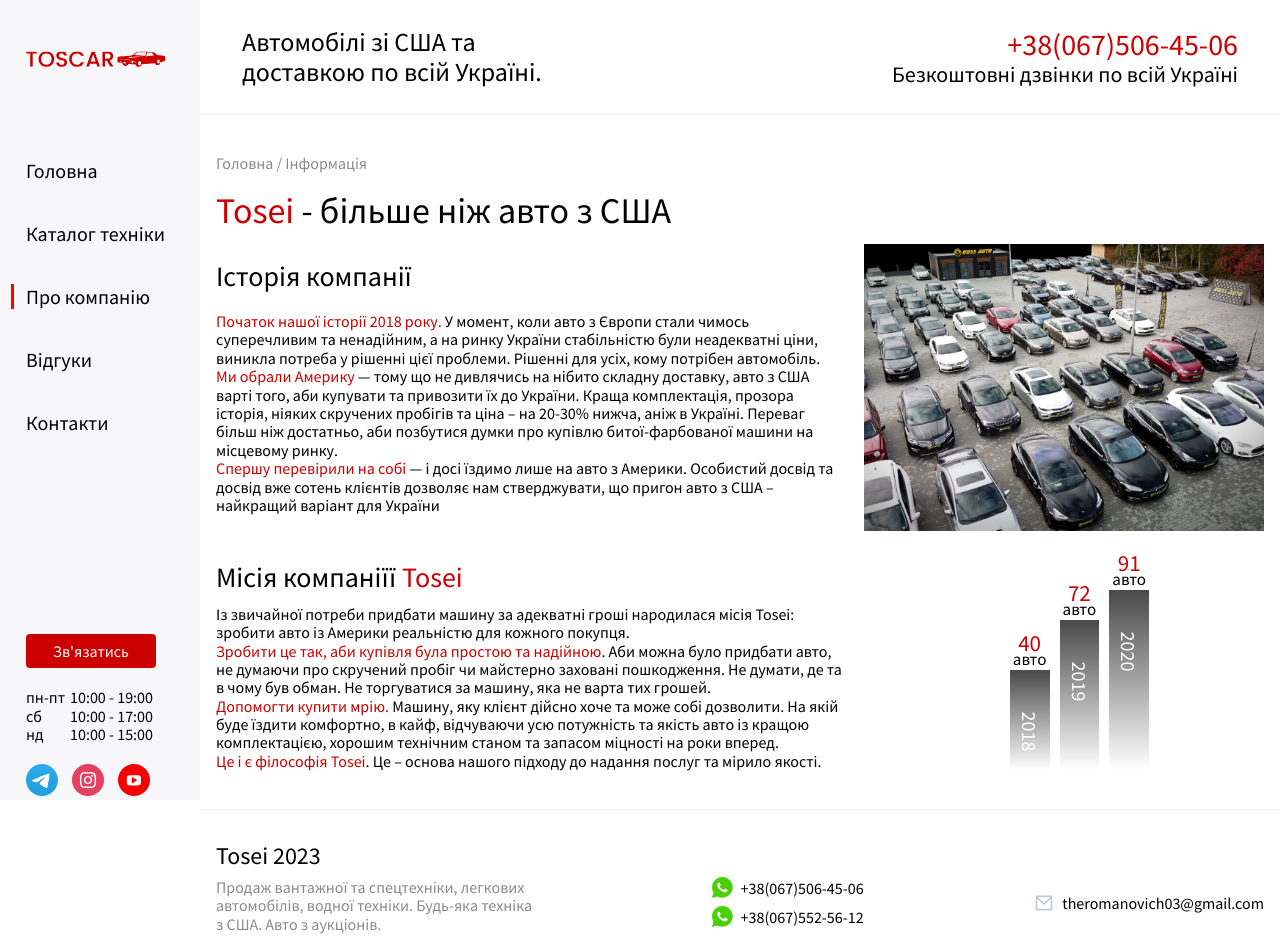
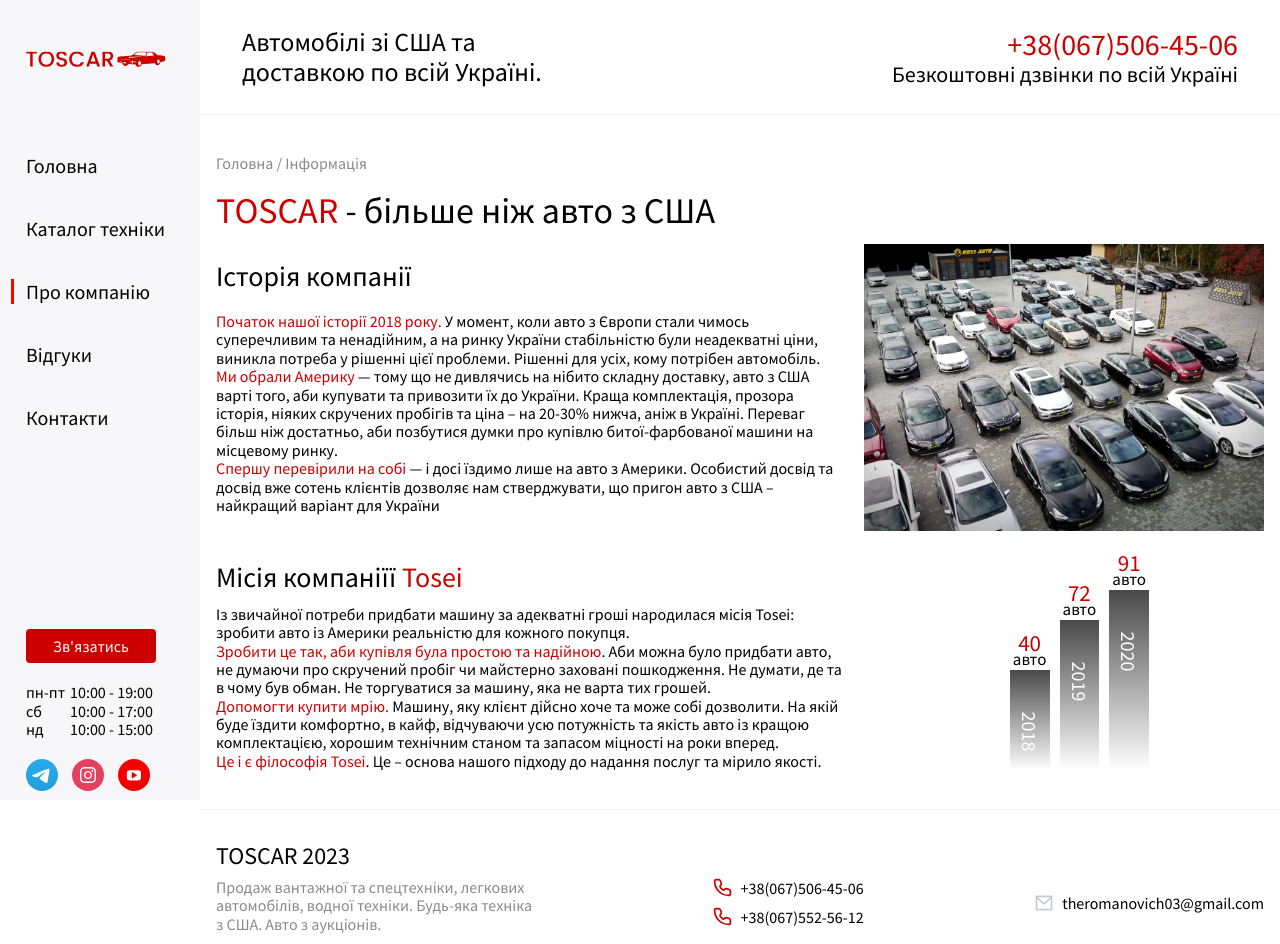
Before and after one commit to theromanovich/toscar, a Next.js app: page /information in a window 1280 px wide. Shown: the top 944 px of the page. Built offline with nearby package versions, Linux system fonts and the light colour scheme.

Commit message:
some improvements

```diff
--- a/src/components/Information/Information.js
+++ b/src/components/Information/Information.js
@@ -8,7 +8,7 @@ const Information = () => {
           <Link href='/information'>Інформація</Link>
         </div>
         <div className='information__title'>
-          <span>Tosei</span> - більше ніж авто з США
+          <span>TOSCAR</span> - більше ніж авто з США
         </div>
         <div className='information__descr'>
           <div>
--- a/src/components/ToseiFooter/ToseiFooter.js
+++ b/src/components/ToseiFooter/ToseiFooter.js
@@ -6,7 +6,7 @@ const ToseiFooter = () => {
     <div className='footer'>
       <div className='footer__container'>
         <div className='footer__about'>
-          <div className='footer__title'>Tosei {footerYear}</div>
+          <div className='footer__title'>TOSCAR {footerYear}</div>
           <div className='footer__descr'>
             Продаж вантажної та спецтехніки, легкових автомобілів, водної
             техніки. Будь-яка техніка з США. Авто з аукціонів.
--- a/src/components/ToseiFooter/ToseiFooterIcons.js
+++ b/src/components/ToseiFooter/ToseiFooterIcons.js
@@ -52,16 +52,32 @@ export const EmailIcon = () => {
 export const TelIcon = () => {
   return (
     <svg
-      width='21'
-      height='21'
-      viewBox='0 0 21 21'
+      width='21px'
+      height='21px'
+      viewBox='0 0 24 24'
       fill='none'
       xmlns='http://www.w3.org/2000/svg'
     >
-      <path
-        d='M17.7561 3.13331C15.7993 1.18331 13.1902 0.0999756 10.4362 0.0999756C4.7108 0.0999756 0.0724728 4.7222 0.0724728 10.4278C0.0724728 12.2333 0.579791 14.0389 1.44948 15.5555L0 20.9L5.50802 19.4555C7.02997 20.25 8.69686 20.6833 10.4362 20.6833C16.1617 20.6833 20.8 16.0611 20.8 10.3555C20.7275 7.68331 19.7129 5.08331 17.7561 3.13331ZM15.4369 14.1111C15.2195 14.6889 14.2049 15.2666 13.6976 15.3389C13.2627 15.4111 12.6829 15.4111 12.1031 15.2666C11.7408 15.1222 11.2334 14.9778 10.6537 14.6889C8.0446 13.6055 6.3777 11.0055 6.23275 10.7889C6.08781 10.6444 5.14565 9.41664 5.14565 8.11664C5.14565 6.81664 5.79791 6.23886 6.01533 5.94997C6.23275 5.66109 6.52265 5.66109 6.74007 5.66109C6.88502 5.66109 7.10244 5.66109 7.24738 5.66109C7.39233 5.66109 7.60975 5.58886 7.82718 6.09442C8.0446 6.59998 8.55191 7.89997 8.62439 7.9722C8.69686 8.11664 8.69686 8.26109 8.62439 8.40553C8.55191 8.54998 8.47944 8.69442 8.33449 8.83886C8.18954 8.98331 8.0446 9.19997 7.97212 9.2722C7.82717 9.41664 7.68223 9.56108 7.82718 9.77775C7.97212 10.0666 8.47944 10.8611 9.27665 11.5833C10.2913 12.45 11.0885 12.7389 11.3784 12.8833C11.6683 13.0278 11.8132 12.9555 11.9582 12.8111C12.1031 12.6666 12.6105 12.0889 12.7554 11.8C12.9003 11.5111 13.1178 11.5833 13.3352 11.6555C13.5526 11.7278 14.8571 12.3778 15.0746 12.5222C15.3645 12.6666 15.5094 12.7389 15.5819 12.8111C15.6544 13.0278 15.6544 13.5333 15.4369 14.1111Z'
-        fill='#48D107'
-      />
+      <g id='SVGRepo_bgCarrier' stroke-width='0'></g>
+      <g
+        id='SVGRepo_tracerCarrier'
+        stroke-linecap='round'
+        stroke-linejoin='round'
+      ></g>
+      <g id='SVGRepo_iconCarrier'>
+        {' '}
+        <g id='Communication / Phone'>
+          {' '}
+          <path
+            id='Vector'
+            d='M9.50246 4.25722C9.19873 3.4979 8.46332 3 7.64551 3H4.89474C3.8483 3 3 3.8481 3 4.89453C3 13.7892 10.2108 21 19.1055 21C20.1519 21 21 20.1516 21 19.1052L21.0005 16.354C21.0005 15.5361 20.5027 14.8009 19.7434 14.4971L17.1069 13.4429C16.4249 13.1701 15.6483 13.2929 15.0839 13.7632L14.4035 14.3307C13.6089 14.9929 12.4396 14.9402 11.7082 14.2088L9.79222 12.2911C9.06079 11.5596 9.00673 10.3913 9.66895 9.59668L10.2363 8.9163C10.7066 8.35195 10.8305 7.57516 10.5577 6.89309L9.50246 4.25722Z'
+            stroke='#cd0000'
+            stroke-width='2'
+            stroke-linecap='round'
+            stroke-linejoin='round'
+          ></path>{' '}
+        </g>{' '}
+      </g>
     </svg>
   )
 }
@@ -77,7 +93,7 @@ export const TelephoneIcon = () => {
     >
       <path
         d='M5.805 6.40167C6.58695 7.7754 7.7246 8.91305 9.09833 9.695L9.835 8.66333C9.95346 8.49745 10.1286 8.38073 10.3273 8.33528C10.526 8.28982 10.7345 8.31878 10.9133 8.41667C12.0919 9.06077 13.3935 9.44815 14.7325 9.55333C14.9415 9.56989 15.1365 9.66461 15.2788 9.8186C15.421 9.97259 15.5 10.1745 15.5 10.3842V14.1025C15.5 14.3088 15.4235 14.5078 15.2853 14.661C15.1471 14.8142 14.9569 14.9106 14.7517 14.9317C14.31 14.9775 13.865 15 13.4167 15C6.28333 15 0.5 9.21667 0.5 2.08333C0.5 1.635 0.5225 1.19 0.568333 0.748333C0.589379 0.543081 0.68582 0.352934 0.838991 0.214695C0.992163 0.076456 1.19117 -4.44648e-05 1.3975 1.93894e-08H5.11583C5.32547 -2.62654e-05 5.52741 0.0789596 5.6814 0.221209C5.83539 0.363458 5.93011 0.55852 5.94667 0.7675C6.05185 2.10649 6.43923 3.40807 7.08333 4.58667C7.18122 4.76547 7.21018 4.97395 7.16472 5.17266C7.11927 5.37137 7.00255 5.54654 6.83667 5.665L5.805 6.40167ZM3.70333 5.85417L5.28667 4.72333C4.83732 3.75341 4.52946 2.72403 4.3725 1.66667H2.175C2.17 1.805 2.1675 1.94417 2.1675 2.08333C2.16667 8.29667 7.20333 13.3333 13.4167 13.3333C13.5558 13.3333 13.695 13.3308 13.8333 13.325V11.1275C12.776 10.9705 11.7466 10.6627 10.7767 10.2133L9.64583 11.7967C9.19055 11.6198 8.74834 11.4109 8.3225 11.1717L8.27417 11.1442C6.63965 10.2139 5.28607 8.86035 4.35583 7.22583L4.32833 7.1775C4.08909 6.75166 3.88024 6.30945 3.70333 5.85417Z'
-        fill='#C7CAD1'
+        fill='#cd0000'
       />
     </svg>
   )
--- a/src/components/ToseiHeader/ToseiHeader.js
+++ b/src/components/ToseiHeader/ToseiHeader.js
@@ -16,7 +16,7 @@ const ToseiHeader = () => {
           Автомобілі зі CША та доставкою по всій Україні.
         </div>
         <div className='header__phone'>
-          <span>+38(067)506-45-06</span>
+          <a href='tel:+380675064506'>+38(067)506-45-06</a>
           <span>Безкоштовні дзвінки по всій Україні</span>
         </div>
         <div
--- a/src/pages/catalog/[slug].js
+++ b/src/pages/catalog/[slug].js
@@ -4,7 +4,6 @@ import CarSinglePage from '@/components/Catalog/CarSinglePage'
 const prisma = new PrismaClient()
 
 export default function CarPage({ car, cars }) {
-  console.log(cars)
   const min = 0
   const max = 34
   const rangeForFirstNum = max - min - 2
--- a/src/style/block/header.scss
+++ b/src/style/block/header.scss
@@ -223,16 +223,14 @@
   &__phone {
     display: flex;
     flex-direction: column;
-    & span {
-      &:nth-child(1) {
+    a {
       font-size: 30px;
       color: #cd0000;
       margin-left: auto;
     }
-      &:nth-child(2) {
+    span {
       font-size: 22px;
       color: #000000;
-      }
     }
   }
   &__burger {
--- a/src/style/block/sidebarMenu.scss
+++ b/src/style/block/sidebarMenu.scss
@@ -36,7 +36,7 @@
     flex-direction: column;
     gap: 40px;
     justify-content: center;
-    padding-top: 40px;
+    padding-top: 35px;
     padding-left: 26px;
     list-style: none;
     margin-top: 25px;
```
Lines whose indentation alone changed are shown as unchanged.
